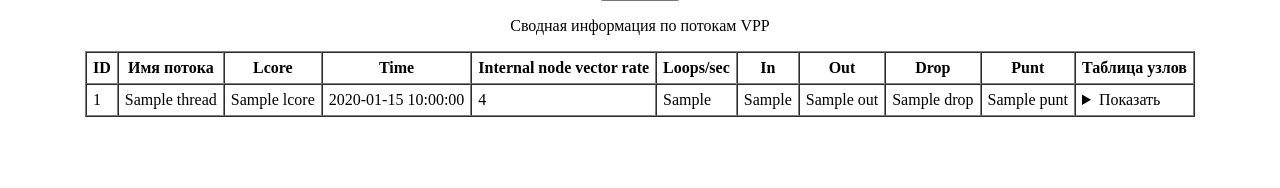
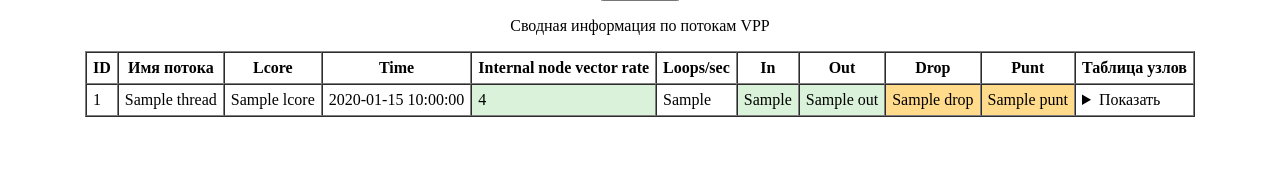
Before and after one commit to Rud1ge/vpp-observer, a FastAPI app: template templates/index.html in a window 1280 px wide. Shown: the part 612-800 px from the top of the page. Run offline with FastAPI, Linux system fonts and the light colour scheme; the template is opened without the code that fills it: most values are stand-ins (such as "Sample title", 1, 10 or a date in 2020).

Commit message:
style: add styles for warning and activity cells

```diff
--- a/static/css/style.css
+++ b/static/css/style.css
@@ -17,3 +17,16 @@
 .thread-table {
     margin: 0 auto;
 }
+
+.warning-cell,
+.warning-row {
+    background-color: #ffdb8b;
+}
+
+.active-cell {
+    background-color: #d9f2d9;
+}
+
+.state-running {
+    background-color: #dbeafe;
+}
```
